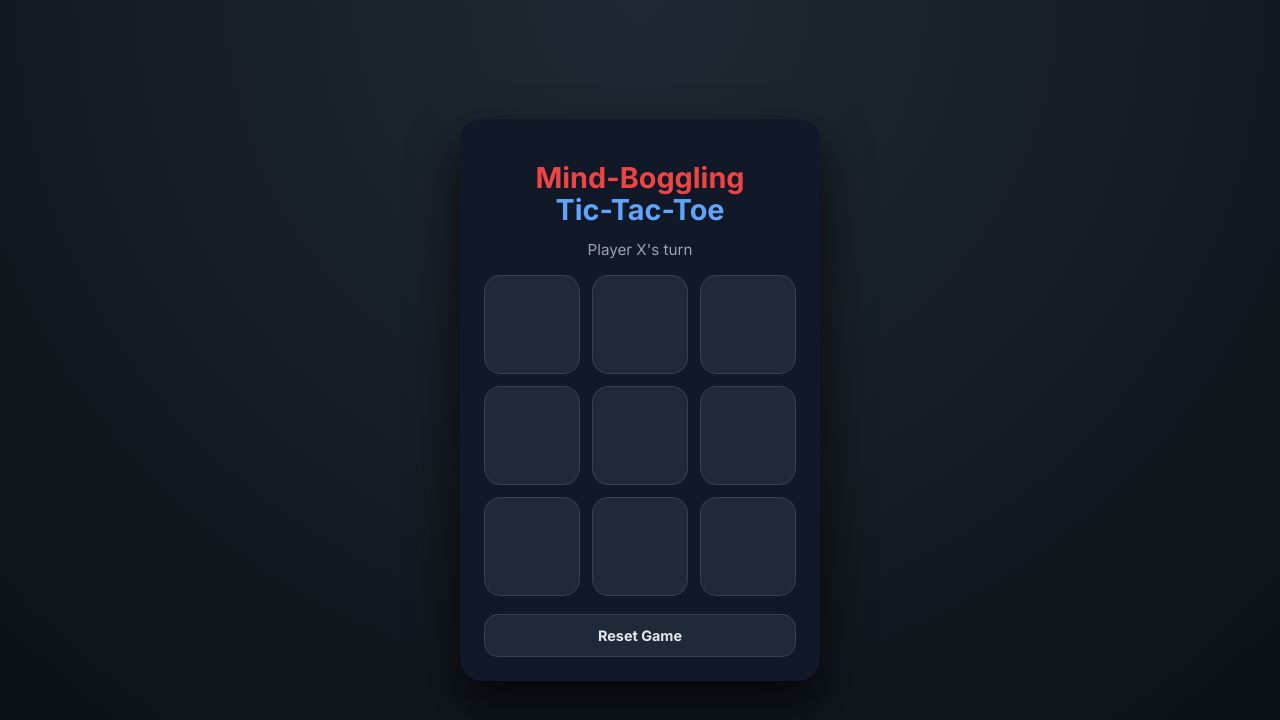
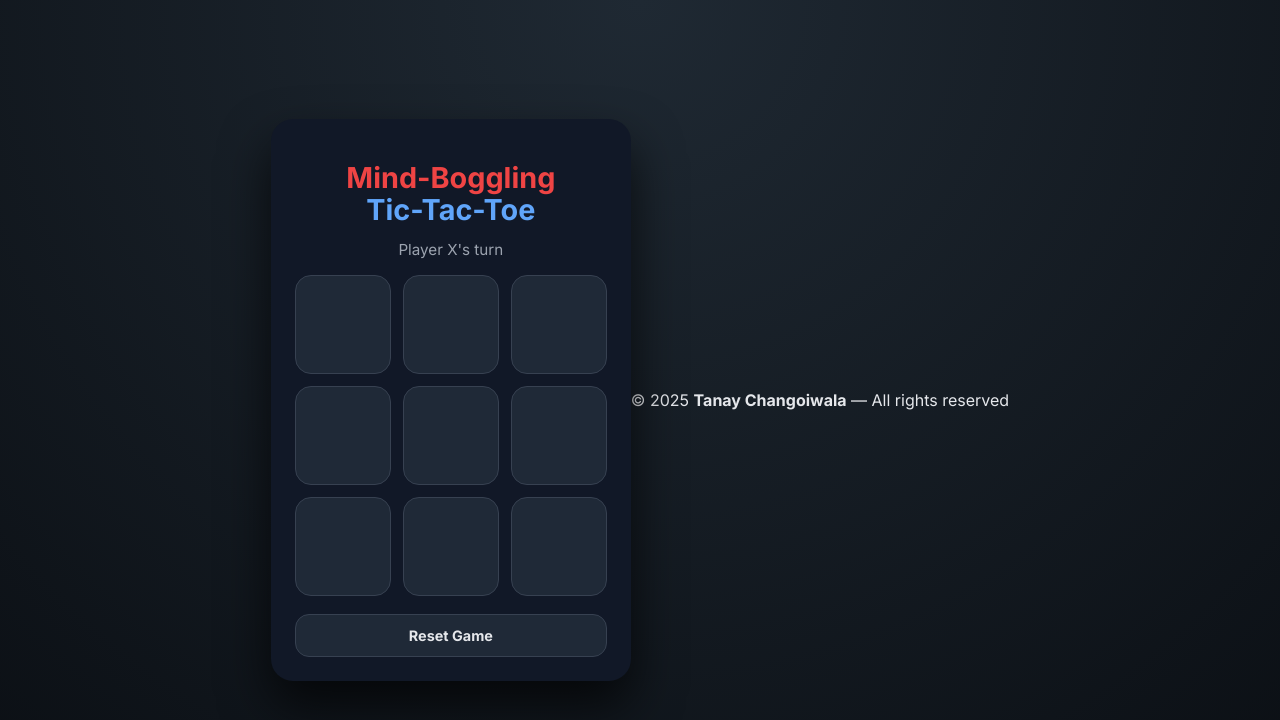
Before and after one commit to changrtanay/Mind-Boggling-Tic-Tac-Toe, a plain HTML site: page index.html in a window 1280 px wide. Drawn offline with Linux system fonts and the light colour scheme.

Commit message:
Add footer with copyright details
Added footer with copyright information.

```diff
--- a/index.html
+++ b/index.html
@@ -64,6 +64,10 @@
     <button id="reset">Reset Game</button>
   </main>
 
+  <footer class="footer">
+    <span>© 2025 <strong>Tanay Changoiwala</strong> — All rights reserved</span>
+  </footer>
+
   <!-- Hidden SEO content (no UI impact) -->
   <section style="display:none;">
     <h2>Mind-Boggling Tic Tac Toe</h2>
```
